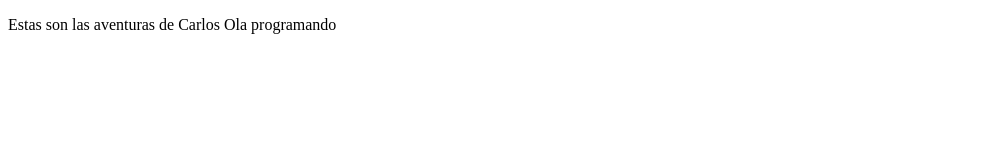
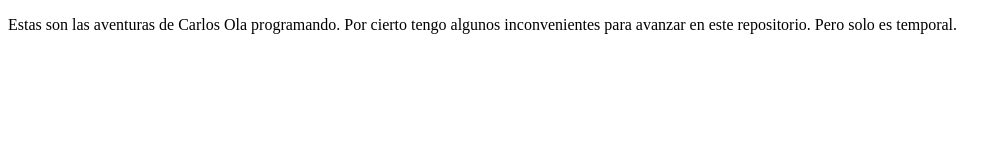
Before and after one commit to calrosolaruiz/proyectoDemo, a plain HTML site: page index.html in a window 1280 px wide. Shown: the whole page, without its empty margins (0-1006 px from the left). Drawn offline with Linux system fonts and the light colour scheme.

Commit message:
Segundo intento de push

```diff
--- a/index.html
+++ b/index.html
@@ -7,6 +7,9 @@
     <title>Test</title>
 </head>
 <body>
-    <p>Estas son las aventuras de Carlos Ola programando</p>
+    <p>Estas son las aventuras de Carlos Ola programando.
+        Por cierto tengo algunos inconvenientes para avanzar en este repositorio.
+        Pero solo es temporal.
+    </p>
 </body>
 </html>
```
